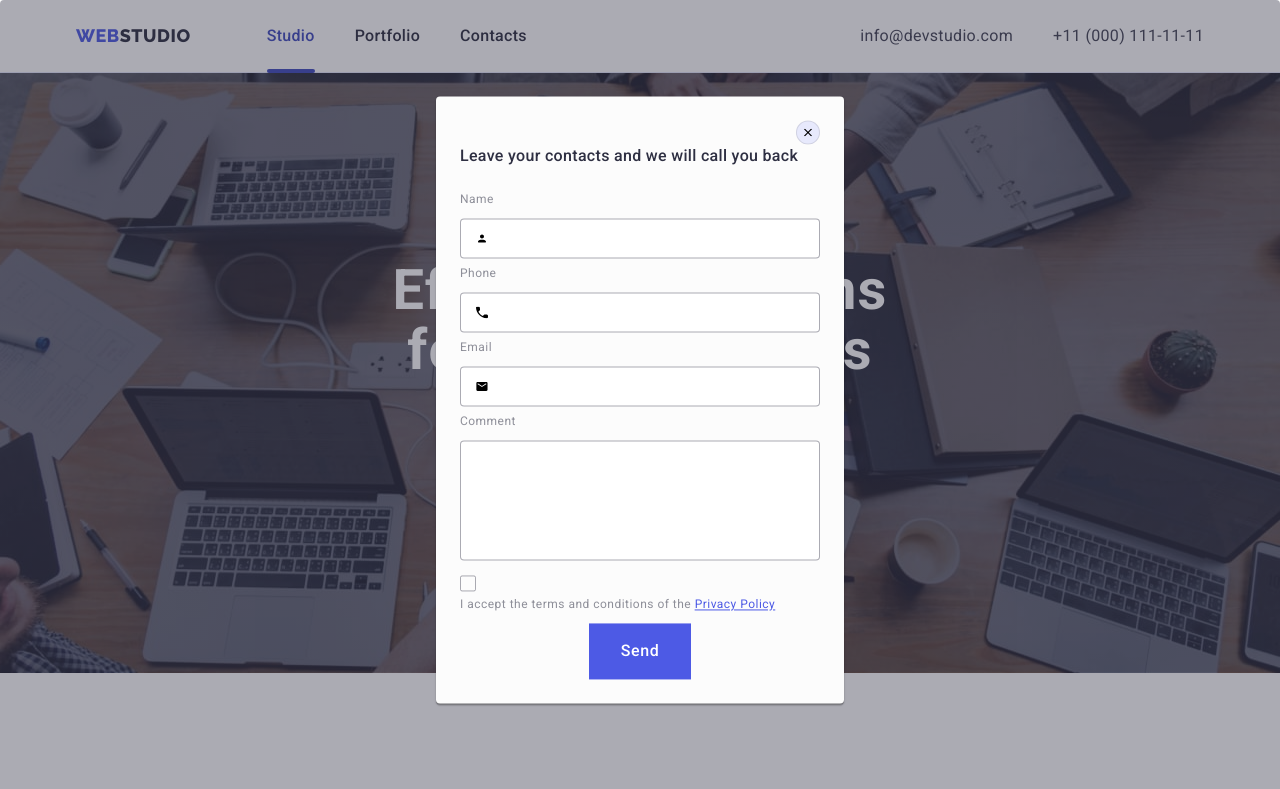
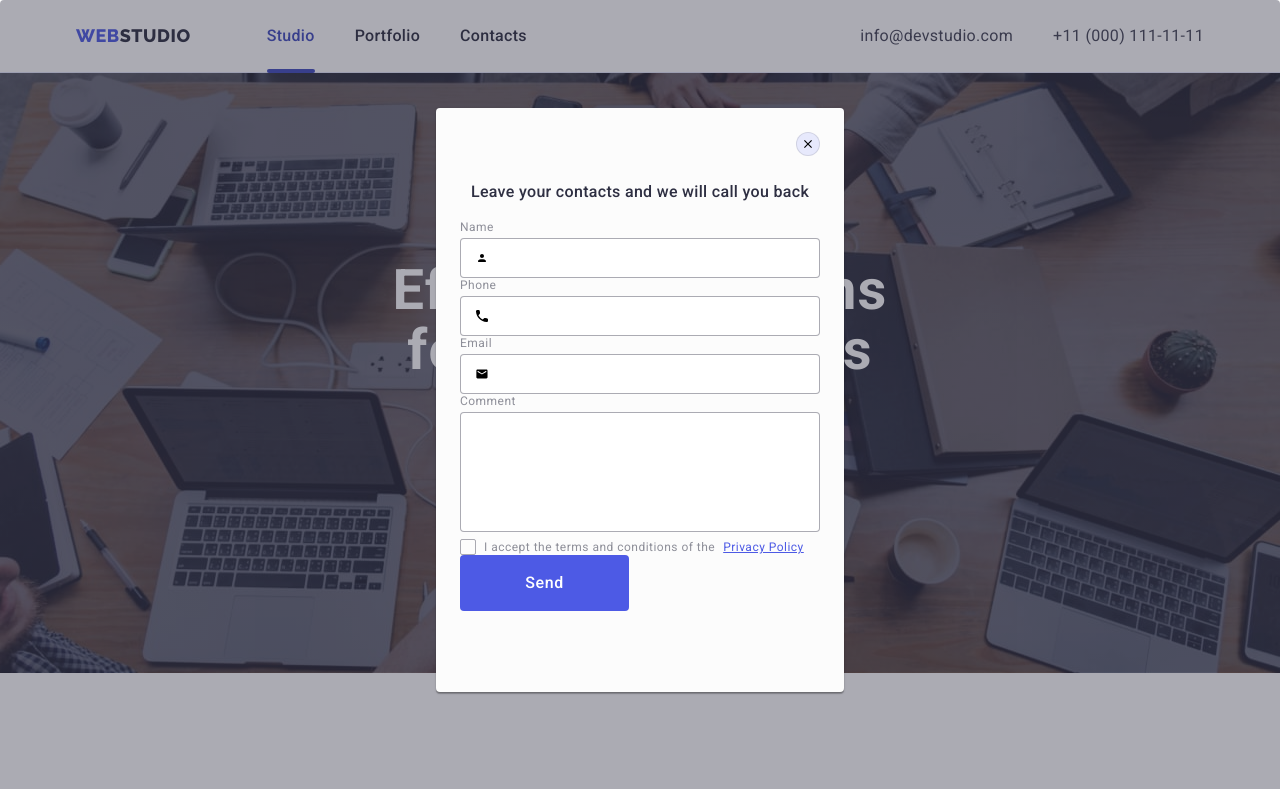
Before and after one commit to HalakII/goit-markup-hw-05, a plain HTML site: page index.html in a window 1280 px wide. Both pictures are taken after a click on the button "Order Service". Shown: the top 789 px of the page. Drawn offline with nearby package versions, Linux system fonts and the light colour scheme.

Commit message:
without form css

```diff
--- a/css/styles.css
+++ b/css/styles.css
@@ -536,6 +536,7 @@ img {
   background-color: var(--navy-color);
   margin-right: 24px;
   padding-left: 16px;
+  outline: transparent;
 }
 .footer-button {
   font-family: "Roboto", sans-serif;
@@ -590,7 +591,7 @@ img {
     0px 2px 1px rgba(0, 0, 0, 0.2);
   border-radius: 4px;
   transition: transform 250ms cubic-bezier(0.4, 0, 0.2, 1);
-  padding: 24px;
+  padding: 72px 24px 24px 24px;
 }
 
 .button-close {
@@ -635,14 +636,6 @@ img {
   transition: fill 250ms cubic-bezier(0.4, 0, 0.2, 1);
 }
 
-.modal-form {
-  display: flex;
-  flex-direction: column;
-  margin-top: 24px;
-  align-items: flex-start;
-  gap: 8px;
-  justify-content: center;
-}
 .modal-title {
   color: var(--navy-color);
   text-align: center;
@@ -657,6 +650,10 @@ img {
   font-weight: 400;
   line-height: 1.17;
   letter-spacing: 0.04em;
+  display: flex;
+  justify-content: flex-start;
+  align-items: center;
+  gap: 8px;
 }
 
 .modal-input {
@@ -664,12 +661,13 @@ img {
   font-weight: 400;
   line-height: 1.17;
   letter-spacing: 0.04em;
-  width: 360px;
+  width: 100%;
   min-height: 40px;
   border-radius: 4px;
-  border: 1px solid var(--navyblue-modal, rgba(46, 47, 66, 0.4));
+  border: 1px solid rgba(46, 47, 66, 0.4);
   transition: border 250ms cubic-bezier(0.4, 0, 0.2, 1);
-  padding-left: 16px;
+  outline: transparent;
+  padding-left: 38px;
 }
 textarea {
   resize: none;
@@ -720,6 +718,9 @@ textarea {
   background-color: var(--accent-color);
   border: none;
   transition: background-color 250ms cubic-bezier(0.4, 0, 0.2, 1);
+  min-width: 169px;
+  height: 56px;
+  border-radius: 4px;
 }
 .modal-btn:hover,
 .modal-btn:focus {
--- a/index.html
+++ b/index.html
@@ -439,7 +439,7 @@
             <use href="./images/icons.svg#close"></use>
           </svg>
         </button>
-        <form class="modal-form">
+        <form>
           <p class="modal-title">
             Leave your contacts and we will call you back
           </p>
```
Also changed, not shown: portfolio.html (+19 -0 lines).
